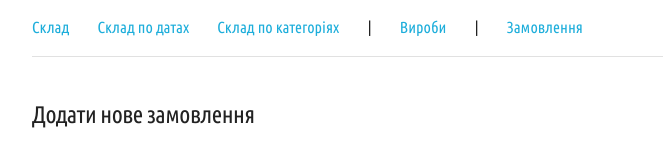
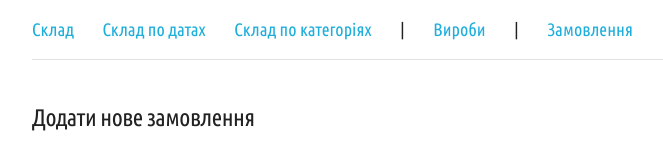
Before and after one commit to samitnuk/warehousedb, a Django app: page /create_new_order/ in a window 1280 px wide. Shown: the top 154 px of the page, without its empty margins (96-759 px from the left). Run offline with Django 3.2, Linux system fonts and the light colour scheme; the visitor is signed in with stand-in values (Sample User, id 1); parts of the project's set-up code (start-up, migrations or seed data) failed here and were passed over.

Commit message:
make bigger text for some elements

```diff
--- a/items/static/css/main.css
+++ b/items/static/css/main.css
@@ -27,7 +27,7 @@ form {
 ul.nav-menu {
     padding: 15px 0 15px 0;
     border-bottom: 1px solid #e1e1e1;
-    font-size: 16px;
+    font-size: 18px;
 }
 
 ul.nav-menu li {
@@ -50,7 +50,7 @@ li.nav-active a {
 
 /* tables styles */
 table {
-    font-size: 15px;
+    font-size: 16px;
 }
 
 th, td {
```
